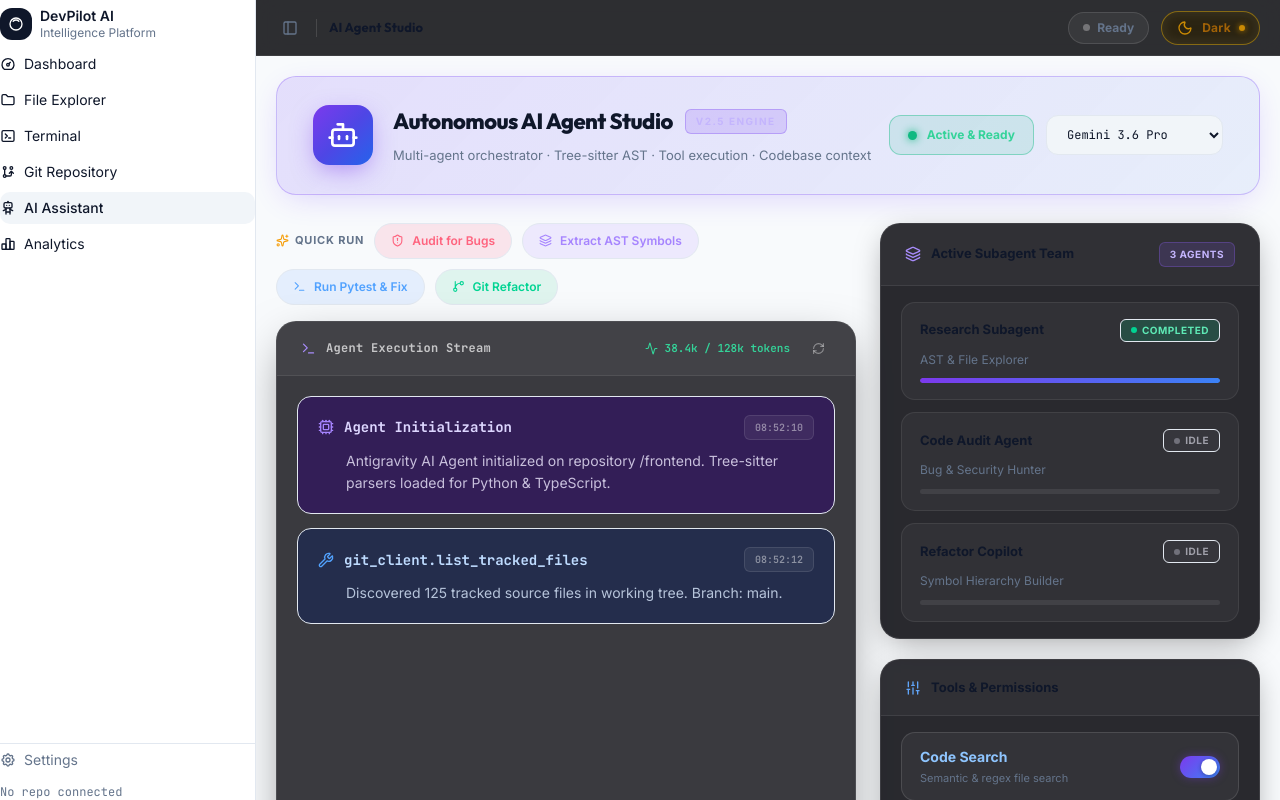
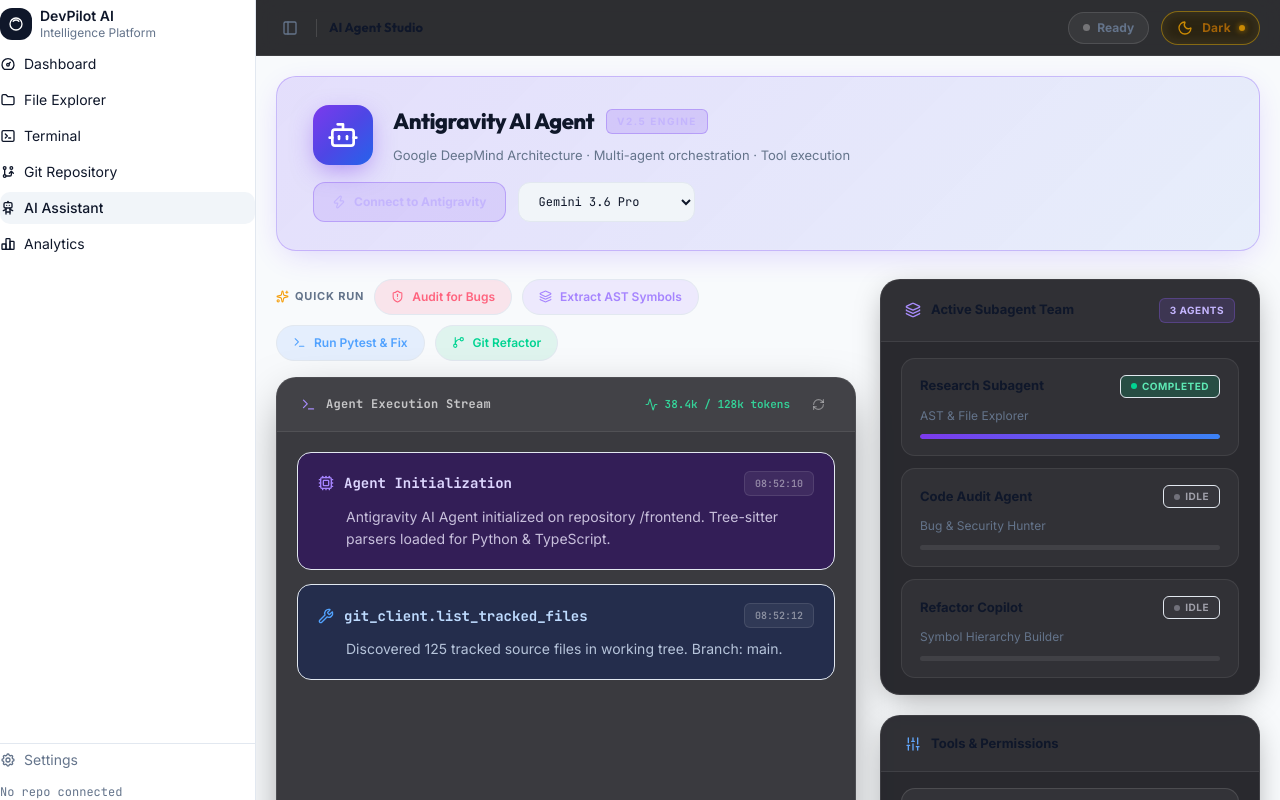
Before and after one commit to YormSanti/AI-codbase-assistand, a React (Vite) app in the folder frontend/: page / in a window 1280 px wide. Both pictures are taken after a click on the button "AI Assistant". Shown: the top 800 px of the page. Built offline with nearby package versions, Linux system fonts and the light colour scheme; no server answers.

Commit message:
feat: add Antigravity Engine connection button to AI Agent page

```diff
--- a/frontend/src/components/AIAgentPage.tsx
+++ b/frontend/src/components/AIAgentPage.tsx
@@ -55,6 +55,7 @@
   const [prompt, setPrompt] = useState("");
   const [model, setModel] = useState("gemini-pro");
   const [isRunning, setIsRunning] = useState(false);
+  const [antigravityStatus, setAntigravityStatus] = useState<"disconnected" | "connecting" | "connected">("disconnected");
   const [tokenUsage, setTokenUsage] = useState(38420);
   const [logs, setLogs] = useState<AgentLog[]>([
     {
@@ -149,7 +150,7 @@
           <div>
             <div style={{ display: "flex", alignItems: "center", gap: "12px", marginBottom: "8px" }}>
               <h2 style={{ fontSize: "22px", fontWeight: "800", color: "var(--foreground)", letterSpacing: "-0.5px", margin: 0 }}>
-                Autonomous AI Agent Studio
+                Antigravity AI Agent
               </h2>
               <span style={{
                 fontSize: "10px", fontWeight: "700", letterSpacing: "1.5px", textTransform: "uppercase",
@@ -159,27 +160,46 @@
               }}>v2.5 Engine</span>
             </div>
             <p style={{ fontSize: "13px", color: "var(--muted-foreground)", margin: 0, lineHeight: "1.5" }}>
-              Multi-agent orchestrator · Tree-sitter AST · Tool execution · Codebase context
+              Google DeepMind Architecture · Multi-agent orchestration · Tool execution
             </p>
           </div>
         </div>
 
         <div style={{ display: "flex", alignItems: "center", gap: "12px" }}>
+          {antigravityStatus === "disconnected" ? (
+            <button
+              onClick={() => {
+                setAntigravityStatus("connecting");
+                setTimeout(() => setAntigravityStatus("connected"), 1500);
+              }}
+              style={{
+                display: "flex", alignItems: "center", gap: "8px",
+                padding: "10px 18px", borderRadius: "12px",
+                background: "rgba(139,92,246,0.15)", border: "1.5px solid rgba(139,92,246,0.4)",
+                color: "#c4b5fd", fontSize: "12px", fontWeight: "700", cursor: "pointer",
+                transition: "all 0.2s"
+              }}
+            >
+              <Zap style={{ width: "14px", height: "14px" }} /> Connect to Antigravity
+            </button>
+          ) : (
             <div style={{
               display: "flex", alignItems: "center", gap: "10px",
               padding: "10px 18px", borderRadius: "12px",
-            background: isRunning ? "rgba(245,158,11,0.12)" : "rgba(16,185,129,0.12)",
-            border: `1.5px solid ${isRunning ? "rgba(245,158,11,0.4)" : "rgba(16,185,129,0.4)"}`,
+              background: antigravityStatus === "connecting" ? "rgba(245,158,11,0.12)" : "rgba(16,185,129,0.12)",
+              border: `1.5px solid ${antigravityStatus === "connecting" ? "rgba(245,158,11,0.4)" : "rgba(16,185,129,0.4)"}`,
             }}>
               <span style={{
                 width: "9px", height: "9px", borderRadius: "50%",
-              background: isRunning ? "#f59e0b" : "#10b981",
-              boxShadow: isRunning ? "0 0 8px #f59e0b" : "0 0 8px #10b981",
+                background: antigravityStatus === "connecting" ? "#f59e0b" : "#10b981",
+                boxShadow: antigravityStatus === "connecting" ? "0 0 8px #f59e0b" : "0 0 8px #10b981",
+                animation: antigravityStatus === "connecting" ? "pulse 1.5s infinite" : "none",
               }} />
-            <span style={{ fontSize: "12px", fontWeight: "700", color: isRunning ? "#fbbf24" : "#34d399" }}>
-              {isRunning ? "Executing…" : "Active & Ready"}
+              <span style={{ fontSize: "12px", fontWeight: "700", color: antigravityStatus === "connecting" ? "#fbbf24" : "#34d399" }}>
+                {antigravityStatus === "connecting" ? "Connecting Engine…" : "Antigravity Active"}
               </span>
             </div>
+          )}
           <select
             value={model}
             onChange={(e) => setModel(e.target.value)}
```
Lines whose indentation alone changed are shown as unchanged.
